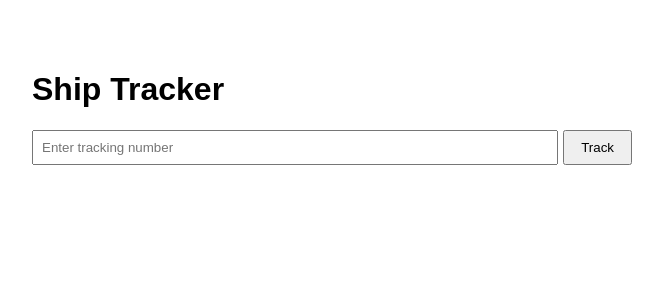
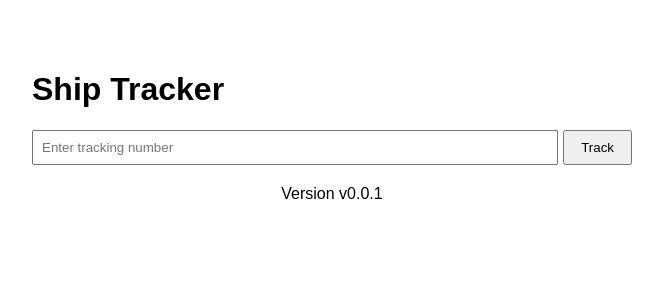
Before and after one commit to ray-berg/ship-tracker, a Flask app: page / in a window 1280 px wide. Shown: the top 300 px of the page, without its empty margins (308-971 px from the left). Run offline with Flask 2, Linux system fonts and the light colour scheme.

Commit message:
Add app version constant and footer

```diff
--- a/src/app.py
+++ b/src/app.py
@@ -2,14 +2,18 @@ from flask import Flask, render_template, request
 from tracking import fetch_status
 
 app = Flask(__name__)
+APP_VERSION = "v0.0.1"
 
 @app.route('/', methods=['GET', 'POST'])
 def index():
     result = None
+    error = None
     if request.method == 'POST':
         tracking_number = request.form.get('tracking_number', '')
         result = fetch_status(tracking_number)
-    return render_template('index.html', result=result)
+        if result is None:
+            error = 'Courier could not be detected.'
+    return render_template('index.html', result=result, error=error, version=APP_VERSION)
 
 if __name__ == '__main__':
     app.run(debug=True, host='0.0.0.0')
--- a/src/templates/index.html
+++ b/src/templates/index.html
@@ -17,11 +17,17 @@
         <input type="text" name="tracking_number" placeholder="Enter tracking number" required>
         <button type="submit">Track</button>
     </form>
+    {% if error %}
+    <p style="color: red;">{{ error }}</p>
+    {% endif %}
     {% if result %}
     <table>
         <tr><th>Courier</th><td>{{ result.courier }}</td></tr>
         <tr><th>Status</th><td>{{ result.status }}</td></tr>
     </table>
     {% endif %}
+    <footer style="margin-top:20px; text-align:center;">
+        Version {{ version }}
+    </footer>
 </body>
 </html>
```
Also changed, not shown: tests/test_tracking.py (+9 -0 lines).
